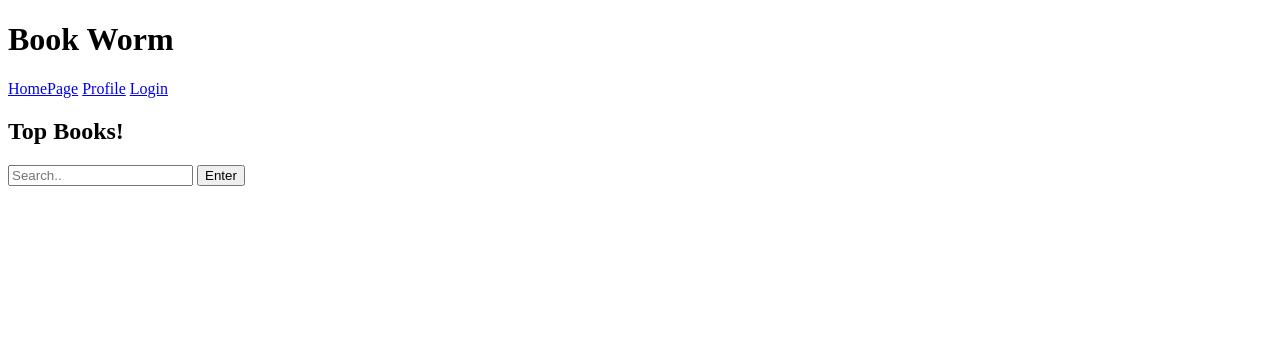
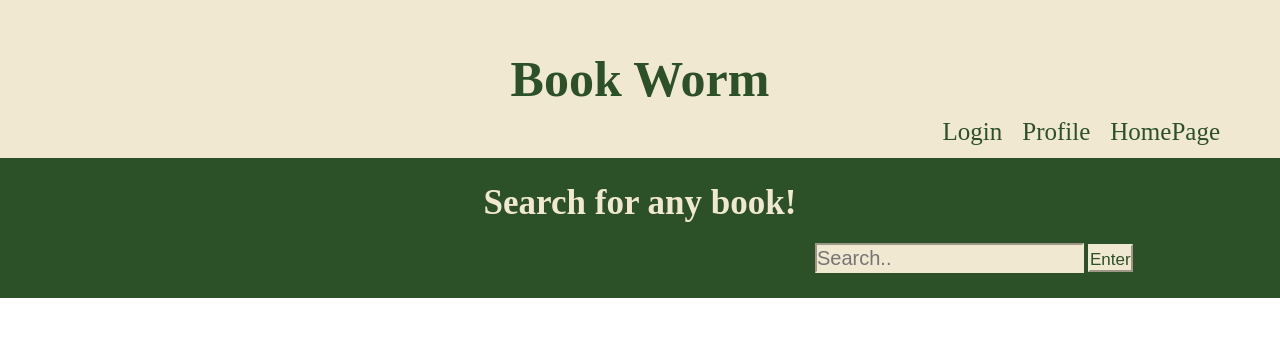
Before and after one commit to giselamarque/p2g8, a web app: file controllers/views/main.html in a window 1280 px wide. Shown: the top 337 px of the page. Run offline with its HTML, style and script files only (its server is not run), Linux system fonts and the light colour scheme; some libraries are stand-ins or nearby versions.

Commit message:
added styling for home page

```diff
--- a/controllers/views/api/index.js
+++ b/controllers/views/api/index.js
@@ -9,33 +9,9 @@ function bookSearch() {
 
         success: function(data) {
             for (i = 0; i < data.items.length; i++) {
-                results.innerHTML += "<h2>" + data.items[i].volumeInfo.title + "</h2>"
-            }
-        },
-
-        type: 'GET'
-      });
-
-      $.ajax({
-        dataType: 'json',
-        url: 'https://www.googleapis.com/books/v1/volumes?q=:' + search ,
-
-        success: function(data) {
-            for (i = 0; i < data.items.length; i++) {
-                results.innerHTML += "<h3>" + data.items[i].volumeInfo.authors[0] + "</h3>"
-            }
-        },
-
-        type: 'GET'
-      });
-
-      $.ajax({
-        dataType: 'json',
-        url: 'https://www.googleapis.com/books/v1/volumes?q=:' + search ,
-
-        success: function(data) {
-            for (i = 0; i < data.items.length; i++) {
-                results.innerHTML += "<img>" + data.items[i].volumeInfo.imageLinks.thumbnail + "</img>"
+                results.innerHTML += "<h3>" + data.items[i].volumeInfo.title + "</h3>"
+                results.innerHTML += "<h4>" + data.items[i].volumeInfo.authors[0] + "</h4>"
+                results.innerHTML += "<h5>" + data.items[i].volumeInfo.description + "</h5>"
             }
         },
 
--- a/controllers/views/login-page.html
+++ b/controllers/views/login-page.html
@@ -5,7 +5,7 @@
     <meta http-equiv="X-UA-Compatible" content="IE=edge">
     <meta name="viewport" content="width=device-width, initial-scale=1.0">
     <title>Bookworm [vm part for login/signup]</title>
-    <link rel="stylesheet"link href="./login-assets/style.css">
+    <link rel="stylesheet"link href="./public/style.css">
 </head>
 <body>
     <header>
--- a/controllers/views/main.html
+++ b/controllers/views/main.html
@@ -4,7 +4,7 @@
 <head>
     <meta charset="UTF-8">
     <title>Book Worm</title>
-    <link rel="stylesheet" href="./public/style.css">
+    <link rel="stylesheet" href="./public/main.css">
 </head>
 
 <body>
@@ -19,16 +19,13 @@
 
     <main>
         <section id="top-books">
-            <h2>Top Books!</h2>
-        </section>
-
-        <section id="books">
-            <!--books go here-->
+            <h2>Search for any book!</h2>
+            <div class="search">
             <input id="search" type="text" placeholder="Search..">
             <button id="button" type="button">Enter</button>
-            <div id="results"></div>
-            <img src="" alt="" />
+            </div>
         </section>
+        <div id="results"></div>
         <script src="http://ajax.googleapis.com/ajax/libs/jquery/1.11.1/jquery.min.js"></script>
         <script src="./api/index.js"></script>
     </main>
--- /dev/null
+++ b/controllers/views/public/main.css
@@ -0,0 +1,93 @@
+* {
+    margin: 0;
+    padding: 0;
+    box-sizing: border-box;
+}
+
+header {
+    background-color: #f1e8d1 ;
+    padding: 50px ;
+    flex-wrap: wrap ;
+}
+
+h1 {
+    font-size: 50px ;
+    text-align: center ;
+    color: #2c5129 ;
+    flex-wrap: wrap ;
+}
+
+a {
+    font-size: 25px ;
+    text-decoration: none ;
+    padding: 10px ;
+    float: right ;
+    color: #2c5129 ;
+    flex-wrap: wrap ;
+}
+
+#top-books {
+    background-color: #2c5129 ;
+    padding: 25px ;
+    flex-wrap: wrap ;
+}
+
+h2 {
+    text-align: center ;
+    font-size: 35px ;
+    flex-wrap: wrap ;
+    color: #f1e8d1 ;
+}
+
+.search input {
+   height: 30px ;
+    background-color: #f1e8d1 ;
+    color: #2c5129 ;
+    font-size: 20px ;
+    flex-wrap: wrap ;
+    margin-left: 790px ;
+    border-color: #f1e8d1 ;
+    margin-top: 20px ;
+}
+
+#search input {
+    flex-wrap: wrap ;
+}
+
+#button {
+    height: 28px ;
+    padding-top: 4px ;
+    background-color: #f1e8d1 ;
+    color: #2c5129 ;
+    border-color: #f1e8d1 ;
+    font-size: 17px ;
+    size: 10px ;
+    flex-wrap: wrap ;
+}
+
+#results {
+    background-color: #f1e8d1 ;
+    flex-wrap: wrap ;
+}
+
+h3 {
+    font-size: 30px ;
+    padding: 20px ;
+    border: #f1e8d1 ;
+    text-align: center ;
+    flex-wrap: wrap ;
+}
+
+h4 {
+    font-size: 25px ;
+    padding: 10px ;
+    text-align: center ;
+    flex-wrap: wrap ;
+}
+
+h5 {
+    font-size: 20px ;
+    padding: 10px ;
+    text-align: center ;
+    flex-wrap: wrap ;
+}
```
Also changed, not shown: seeds/index.js (+22 -0 lines), controllers/views/public/style.css (line endings or trailing spaces).
